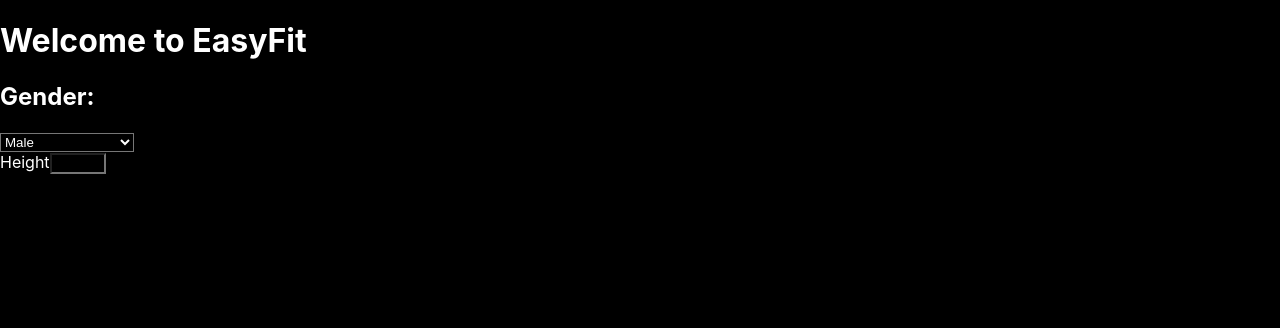
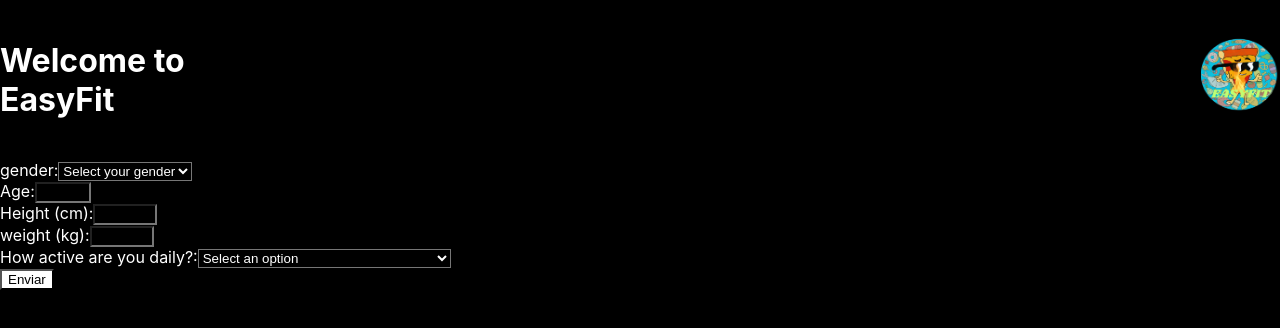
Before and after one commit to NekiroPLZ/EasyFit, a React (Create React App) app in the folder easyfit/: page / in a window 1280 px wide. Shown: the top 328 px of the page. Built offline with nearby package versions, Linux system fonts and the light colour scheme.

Commit message:
Calculadora De Calorias

```diff
--- a/easyfit/src/App.js
+++ b/easyfit/src/App.js
@@ -1,9 +1,11 @@
 import "./App.css";
 import MainPage from "./components/MainPage/MainPage";
+
 function App() {
   return (
     <div>
       <MainPage />
+
     </div>
   );
 }
--- a/easyfit/src/components/CaloriesCalculator/CaloriesCalculator.css
+++ b/easyfit/src/components/CaloriesCalculator/CaloriesCalculator.css
@@ -0,0 +1,10 @@
+button{
+    background-color: white;
+    color: black;
+}
+
+p{
+    font-size: 12px;
+    color: rgb(161, 48, 48);
+    margin: 0px;
+}
--- a/easyfit/src/components/CaloriesCalculator/CaloriesCalculator.js
+++ b/easyfit/src/components/CaloriesCalculator/CaloriesCalculator.js
@@ -1,22 +1,110 @@
-import React from "react";
+import React, { useEffect, useState } from "react";
+import "./CaloriesCalculator.css";
+function CaloriesCalculator() {
+  //UseState para el Form
+  const [GenderValue, SetGenderValue] = useState("")
+  const [AgeValue, SetAgeValue] = useState("")
+  const [HeightValue, SetHeightValue] = useState("")
+  const [WeightValue, SetWeightValue] = useState("")
+  const [ExerciseValue, SetExerciseValue] = useState("")
 
-function CaloriesCalculator() {
+  //UseSatate para calorias y mensaje
+  const [CalcoriesCalculate, SetCalcoriesCalculate] = useState();
+  const [ShowMensage, SetShowMensage] = useState(false);
+
+  //UseState de Validacion
+  const [Validations, SetValidations] = useState({
+    gender: false,
+    age: false,
+    height: false,
+    weight: false,
+    exercise: false,
+  });
+  const CaloriesCalculateHandler = () => {
+    const Gendervalid = GenderValue !== "";
+    const Agevalid = AgeValue !== "" && AgeValue >= 0 && AgeValue <= 90
+    const Heightvalid = HeightValue !== "" && HeightValue >=  50 && HeightValue <= 200
+    const Weightvalid = WeightValue !== "" && WeightValue >=  30 && WeightValue <= 400
+    const Exercisevalid = ExerciseValue !== "";
+
+    SetValidations({
+      gender: !Gendervalid,
+      age: !Agevalid,
+      height: !Heightvalid,
+      weight: !Weightvalid,
+      exercise: !Exercisevalid
+    })
+    if (Gendervalid && Agevalid && Heightvalid && WeightValue && Exercisevalid) {
+      //Calculadora:
+      //Calcula las calorias segun hombre o mujer
+      const Calories = GenderValue === "Male" ? 66 + ((13.7 * WeightValue) + (5 * HeightValue) - (6.8 * AgeValue)) : GenderValue === "Female" ? 655 + ((9.6 * WeightValue) + (1.8 * HeightValue) - (4.7 * AgeValue)) : null;
+
+      //Calcula las calorias segun la actividad fisica
+      const ExerciseCalories =
+        ExerciseValue === 'no exercise' ? 1.2 :
+          ExerciseValue === 'little exercise' ? 1.375 :
+            ExerciseValue === 'moderate exercise' ? 1.55 :
+              ExerciseValue === 'high exercise' ? 1.75 :
+                1.2;
+
+      //Setea las calorias y la impresion del mensaje
+      SetCalcoriesCalculate(Math.round(Calories * ExerciseCalories));
+      SetShowMensage(true);
+    }else{
+      SetShowMensage(false);
+    }
+    }
   return (
     <div>
       <form>
         <div>
-          <h2>Gender:</h2>
-          <select>
-            <option disabled>Select your gender</option>
-            <option>Male</option>
-            <option>Female</option>
+          <label>gender:</label>
+          <select value={GenderValue} onChange={(event) => { SetGenderValue(event.target.value) }}>
+            <option value="" disabled >Select your gender</option>
+            <option value="Male">Male</option>
+            <option value="Female">Female</option>
           </select>
+
+          {Validations.gender && <p>error you must choose a gender</p>}
         </div>
         <div>
-          <label>Height</label>
-          <input type="number" min="4" max="80"></input>
+          <label>Age:</label>
+          <input type="number" min="1" max="90" onChange={(event) => { SetAgeValue(event.target.value) }}></input>
+          {Validations.age && <p>error you must enter your age real</p>}
         </div>
+        <div>
+          <label>Height (cm):</label>
+          <input type="number" min="50" max="200" onChange={(event) => { SetHeightValue(event.target.value) }}></input>
+          {Validations.height && <p>error you must enter your height  real</p>}
+        </div>
+        <div>
+          <label>weight (kg):</label>
+          <input type="number" min="30" max="400" onChange={(event) => { SetWeightValue(event.target.value) }}></input>
+          {Validations.weight && <p>error you must enter your weight  real</p>}
+        </div>
+        <div>
+          <label>How active are you daily?:</label>
+          <select value={ExerciseValue} onChange={(event) => { SetExerciseValue(event.target.value) }}>
+            <option value="" disabled>Select an option</option>
+            <option value="no exercise">no exercise(no type of exercise)</option>
+            <option value="little exercise">little exercise(1 or 3 days a week)</option>
+            <option value="moderate exercise">moderate exercise(3 or 5 days a week)</option>
+            <option value="intense exercise">intense exercise(6 or 7 days a week)</option>
+          </select>
+          {Validations.exercise && <p>error you must enter your routine</p>}
+        </div>
+
       </form>
+      <div>
+        <button onClick={CaloriesCalculateHandler}>Enviar</button>
+      </div>
+
+      {ShowMensage && <h3>Calorias para bajar de peso: {CalcoriesCalculate - 100}</h3>}
+      {ShowMensage && <h3>Calorias para Mantener peso: {CalcoriesCalculate}</h3>}
+      {ShowMensage && <h3>Calorias para Subir de peso: {CalcoriesCalculate + 100}</h3>}
+
+
+
     </div>
   );
 }
--- a/easyfit/src/components/MainPage/MainPage.css
+++ b/easyfit/src/components/MainPage/MainPage.css
@@ -1,4 +1,14 @@
 * {
   background-color: black;
   color: white;
+
 }
+
+.EasyFit{
+  display: flex;
+  align-items: center;
+}
+.EasyFit img{
+  margin-left: 70%;
+
+}
--- a/easyfit/src/components/MainPage/MainPage.js
+++ b/easyfit/src/components/MainPage/MainPage.js
@@ -1,11 +1,17 @@
 import React from "react";
 import "./MainPage.css";
 import CaloriesCalculator from "../CaloriesCalculator/CaloriesCalculator";
+import EasyFit from "../imagen/EasyFit.png"
 function MainPage() {
   return (
     <div>
-      <h1>Welcome to EasyFit</h1>
-      <CaloriesCalculator />
+      <div className="EasyFit">
+        <h1>Welcome to EasyFit</h1>
+        <img src={EasyFit} width={80} height={160}></img>
+      </div>
+      <div>
+        <CaloriesCalculator />
+      </div>
     </div>
   );
 }
```
Also changed, not shown: easyfit/src/components/imagen/EasyFit.png (added).
